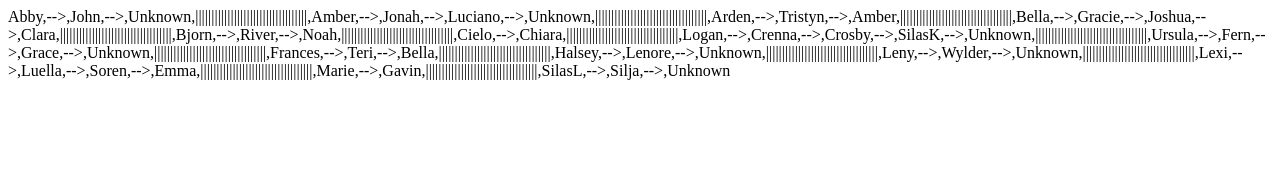
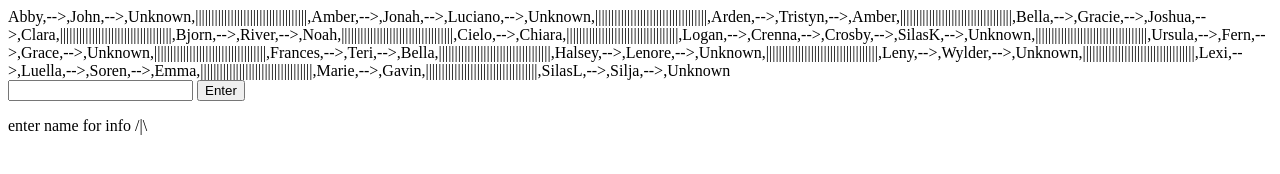
Before and after one commit to monci089/TheSophmoreSquirt, a plain HTML site: page index.html in a window 1280 px wide. Drawn offline with Linux system fonts and the light colour scheme.

Commit message:
Update index.html

```diff
--- a/index.html
+++ b/index.html
@@ -1,7 +1,16 @@
+
 <html>
-  <body
-    id="text"> text
+  <head>
+    <title>Player Target Info</title>
+  </head>
+  <body>
+    <div id="text">text</div>
+
+    <input type="text" id="input">
+    <button id="button">Enter</button>
+    <p>enter name for info /|\</p>
+    <p id="output"> </p>
+    <p id="output2"> </p>
+    <script src="./script.js"></script>
   </body>
-  <script src="./script.js"></script>
-
 </html>
```
